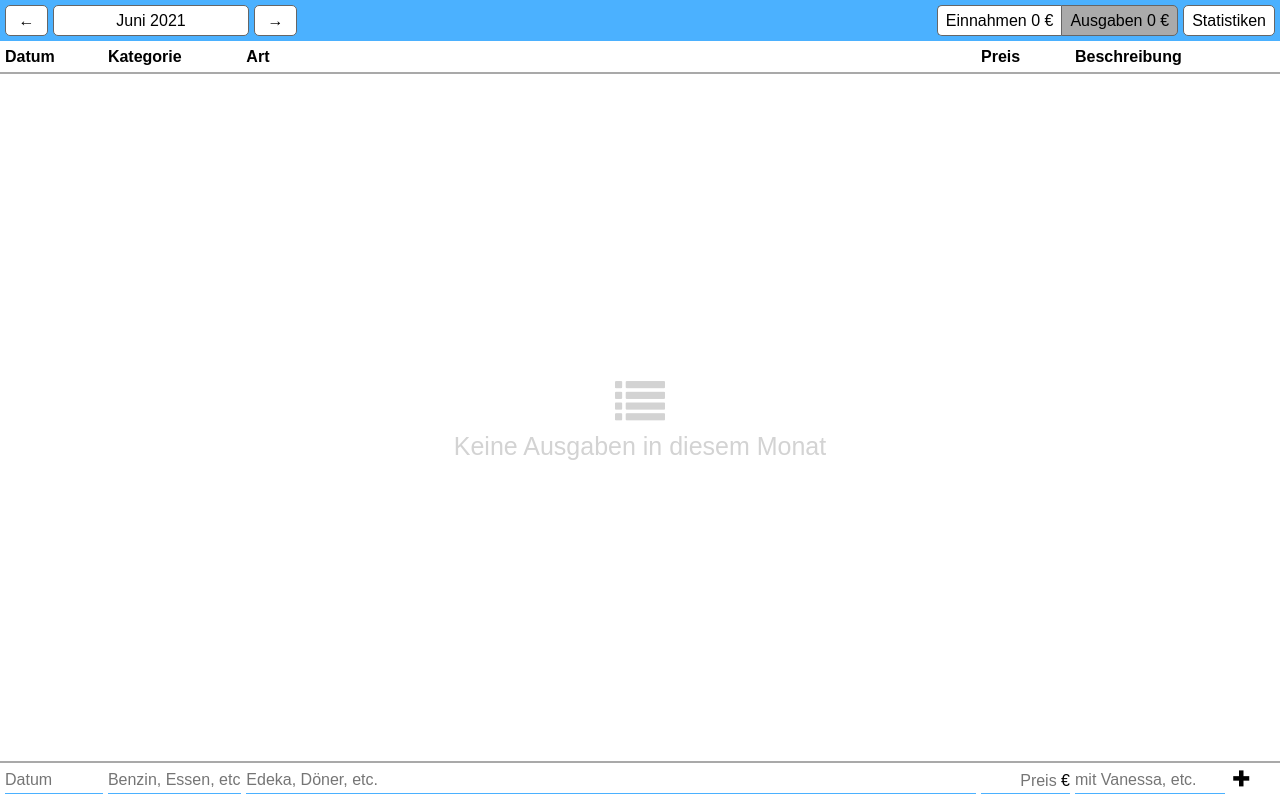
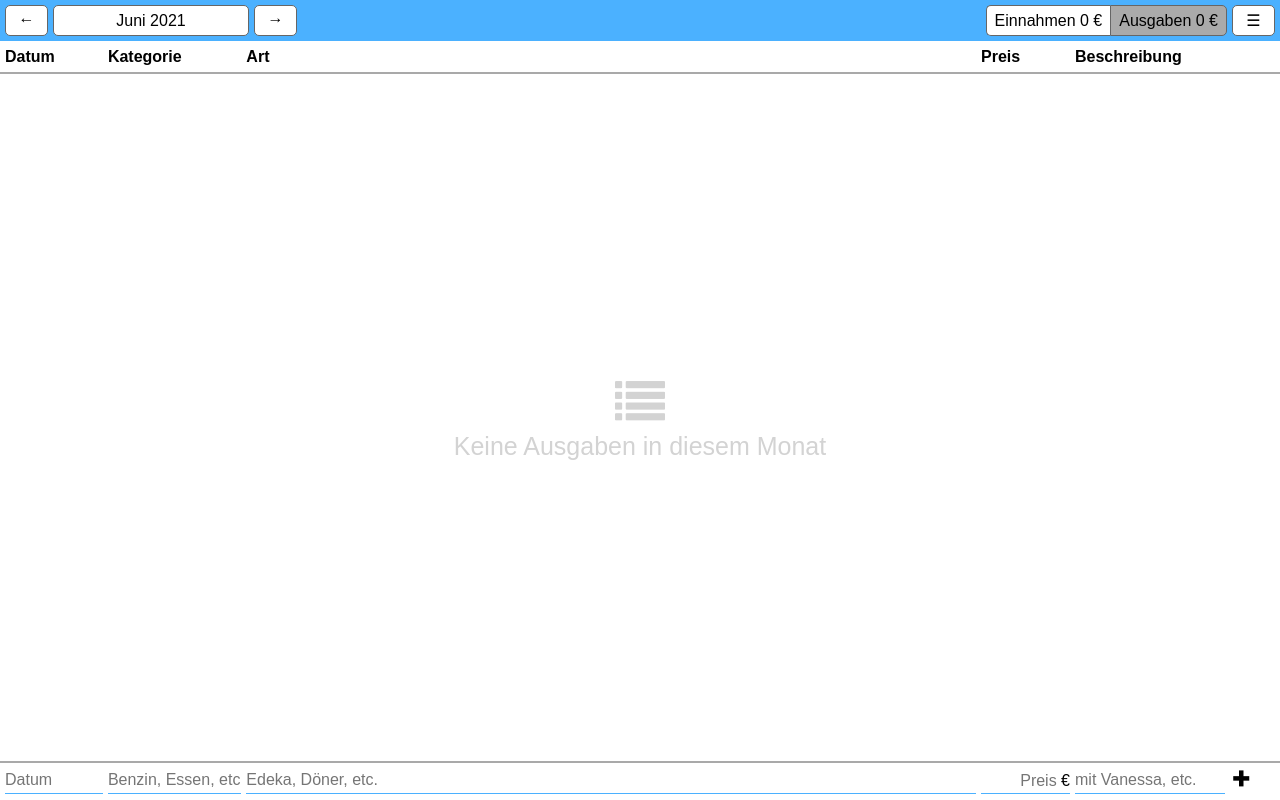
Before and after one commit to ns130291/EuA, a PHP site: page / in a window 1280 px wide. Run offline with PHP 8.4, Linux system fonts and the light colour scheme; the visitor is signed in with stand-in values (Sample User, id 1); data that the repository does not hold is empty; some web fonts are replaced.

Commit message:
added menu with logout option

```diff
--- a/index.php
+++ b/index.php
@@ -30,13 +30,27 @@ if (!isset($_SESSION['angemeldet']) || !$_SESSION['angemeldet']) {
         <div id="content">
             <header id="header">
                 <div id="navbar" class="bar">
-                    <div id="previous-month" class="bar-element">&#8592;</div>
-                    <div id="month" class="bar-element">Laden...</div>
-                    <div id="next-month" class="bar-element">&#8594;</div>
-                    <div class="spacer"></div>
-                    <div id="earnings" class="bar-element merge-start">Einnahmen &#x2010; €</div>
-                    <div id="spendings" class="bar-element merge-end active">Ausgaben &#x2010; €</div>
-                    <div id="switch-to-stats" class="bar-element">Statistiken</div>
+                    <div class="bar-sub">
+                        <div class="bar-collection">
+                            <bar id="previous-month" class="bar-element">&#8592;</bar>
+                            <bar id="month" class="bar-element">Laden...</bar>
+                            <bar id="next-month" class="bar-element">&#8594;</bar>
+                        </div>
+                        <div class="bar-collection">
+                            <bar id="earnings" class="bar-element merge-start">Einnahmen &#x2010;&nbsp;€</bar>
+                            <bar id="spendings" class="bar-element merge-end active">Ausgaben &#x2010;&nbsp;€</bar>
+                        </div>
+                        <!--<bar id="switch-to-stats" class="bar-element">Statistiken</bar>-->
+                    </div>
+                    <bar id="menu" class="bar-element">
+                        <span>☰</span>
+                        <bar id="menu-overlay" class="bar-menu">
+                            <div id="switch-to-stats">Statistiken</div>
+                            <div>Papierkorb</div>
+                            <div>‹ Konto wechseln</div>
+                            <div><a href="login.php?logout">Abmelden</a></div>
+                        </bar>
+                    </bar>
                 </div>
             </header>
             <section id="section-ausgabe">
--- a/main.css
+++ b/main.css
@@ -74,7 +74,7 @@ input {
 }
 
 header {
-    overflow: auto;
+    /*overflow: auto;*/
 }
 
 
@@ -147,23 +147,88 @@ select {
     cursor: pointer;
 }
 
+:root {
+    --bar-padding: 5px;
+    --bar-el-padding-tb: 3px;
+    --bar-el-padding-lr: 8px;
+    --bar-el-br: 5px;
+    --bar-el-brdr-w: 1px;
+    --bar-el-margin: var(--bar-padding);
+}
+
+#menu {
+    position: relative;
+    margin-left: var(--bar-el-margin);
+}
+
+.bar-menu {
+    display: none;
+    position: absolute;
+    right: calc(var(--bar-el-brdr-w) * -1);
+    top: calc(var(--bar-el-brdr-w) * -1);
+    padding: 0;
+    overflow: hidden;
+}
+
+.bar-menu a {
+    display: block;
+    text-decoration: none;
+    color: inherit;
+}
+
+.bar-menu a:visited {
+    color: inherit;
+}
+
 .bar {
     background-color: #4bb1ff;
-    padding: 5px;
+    padding: var(--bar-padding) var(--bar-padding) 0 var(--bar-padding);
+    display: flex;
+    align-items: flex-start;
+}
+
+.bar-sub {
+    flex-grow: 1;
     display: flex;
     flex-wrap: wrap;
+    justify-content: space-between;
+}
+
+.bar-collection {
+    display: flex;
+}
+
+bar {
+    background-color: white;
+    border-radius: var(--bar-el-br);
+    padding: var(--bar-el-padding-tb) var(--bar-el-padding-lr);
+    border: var(--bar-el-brdr-w) solid #666666;
+    line-height: 23px;
+}
+
+bar div {
+    white-space: nowrap;
+    padding: 0 var(--bar-el-padding-lr);
+}
+
+bar div:first-of-type {
+    padding-top: var(--bar-el-padding-tb);
+}
+
+bar div:last-of-type {
+    padding-bottom: var(--bar-el-padding-tb);
+}
+
+bar div:hover {
+    background-color: #dddddd;
 }
 
 .bar-element {
     display: inline-block;
-    background-color: white;
-    border-radius: 5px;
-    padding: 3px 8px;
-    margin-right: 5px;
+    margin-right: var(--bar-el-margin);
     min-width: 25px;
     text-align: center;
-    border: 1px solid #666666;
-    line-height: 23px;
+    margin-bottom: var(--bar-el-margin);
 }
 
 .bar-element:last-child {
@@ -177,6 +242,7 @@ select {
 
 .spacer {
     flex-grow: 1;
+    min-width: var(--bar-el-margin);
 }
 
 .merge-start {
@@ -187,6 +253,10 @@ select {
 
 .merge-end {
     border-radius: 0 5px 5px 0;
+}
+
+#previous-month, #next-month {
+    line-height: initial;
 }
 
 .active {
@@ -692,6 +762,9 @@ content {
     #opendatepicker{
         display: none !important;
     }
+    .bar-sub {
+        justify-content: space-around;
+    }
 }
 
 @media (min-width:700px) {
--- a/main.js
+++ b/main.js
@@ -30,6 +30,8 @@ var chart = null;
 var currentView = "spendings";
 var mainLoaded = false;
 
+var openMenuID = '';
+
 $(document).ready(function () {
     mainLoaded = true;
     $("#next-month").click(naechsterMonat);
@@ -50,6 +52,13 @@ $(document).ready(function () {
         $("#spendings").removeClass("active");
         $("#earnings").addClass("active");
         switchView("earnings");
+    });
+
+    document.querySelector('#menu').addEventListener('click', ev => {
+        document.body.addEventListener('click', closeMenu);
+        openMenuID = 'menu-overlay';
+        document.querySelector('#menu-overlay').style.setProperty('display', 'block');
+        ev.stopPropagation();
     });
 
     if (!hasWebkitDatepicker('#datepicker')) {
@@ -76,6 +85,14 @@ $(document).ready(function () {
     $(window).on('popstate', back);
     processURL();
 });
+
+function closeMenu(ev) {
+    if (ev.target.id != openMenuID) {
+        document.body.removeEventListener('click', closeMenu);
+        openMenuID = '';
+        document.querySelector('#menu-overlay').style.removeProperty('display');
+    }
+}
 
 function switchView(view) {
     if (currentView !== view) {
```
Also changed, not shown: login.php (+7 -0 lines).
